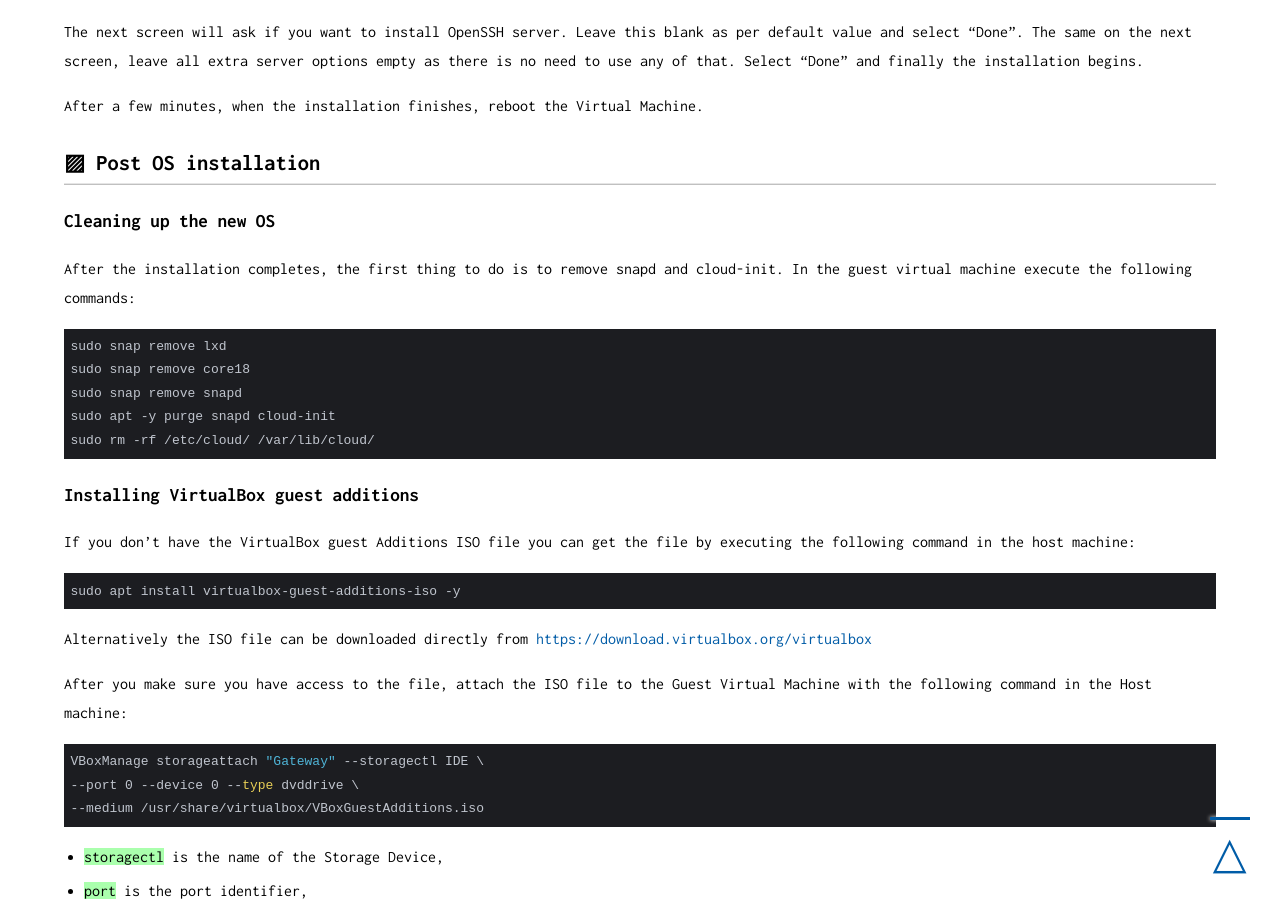
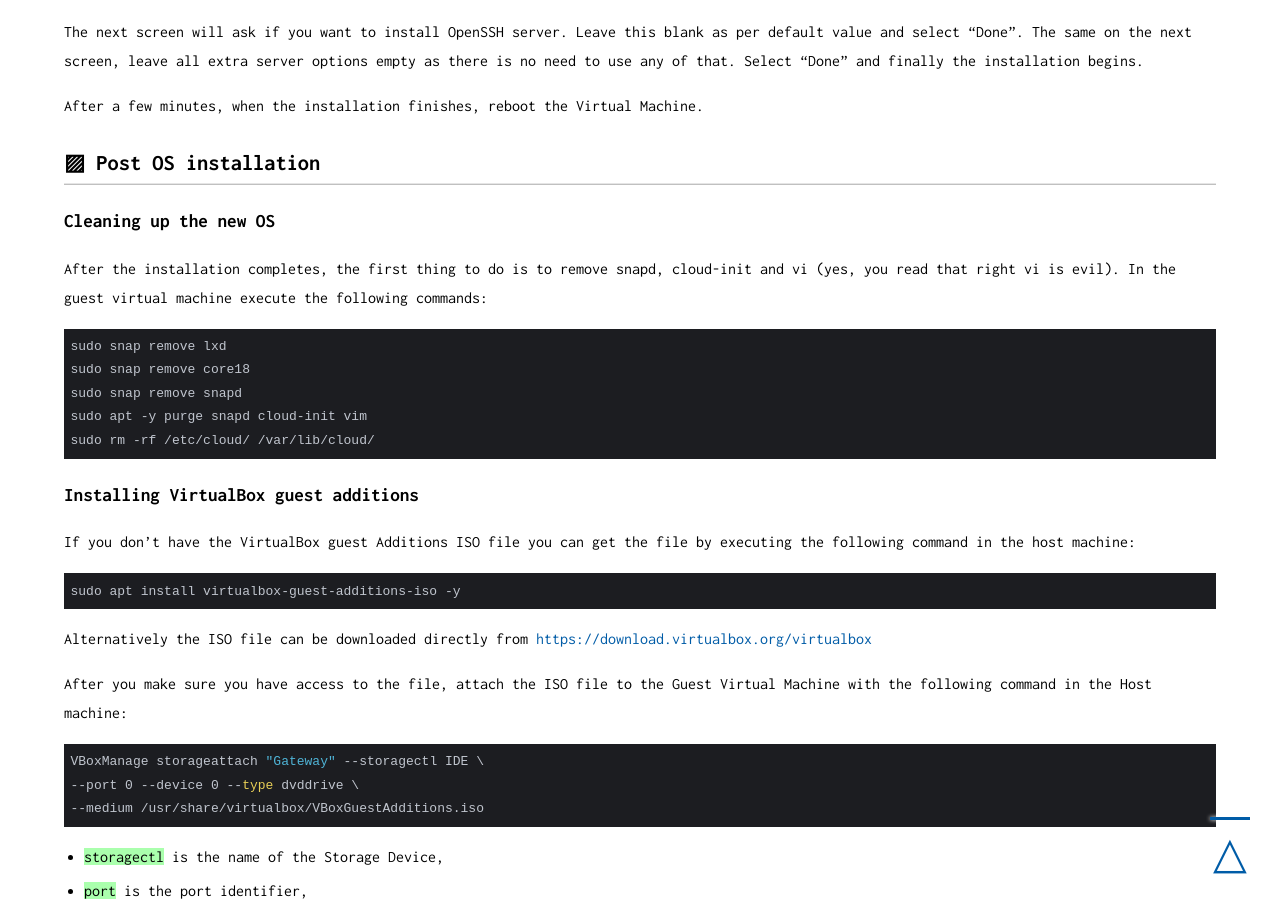
Before and after one commit to qwertzy-antonio-godinho/qwertzy-antonio-godinho.github.io, a Jekyll site: the page built from _posts/2021-02-08-Malware-Lab-Part-1-The-Gateway.md, in a window 1280 px wide and 900 px high, scrolled down 12082 px. Built offline with Jekyll 4.4.1, drawn with Linux system fonts in a browser that asks for light colours.

Commit message:
vi is evil

```diff
--- a/_posts/2021-02-08-Malware-Lab-Part-1-The-Gateway.md
+++ b/_posts/2021-02-08-Malware-Lab-Part-1-The-Gateway.md
@@ -208,12 +208,12 @@ After a few minutes, when the installation finishes, reboot the Virtual Machine.
 
 ## Cleaning up the new OS
 
-After the installation completes, the first thing to do is to remove snapd and cloud-init. In the guest virtual machine execute the following commands:
+After the installation completes, the first thing to do is to remove snapd, cloud-init and vi (yes, you read that right vi is evil). In the guest virtual machine execute the following commands:
 
 <pre><code class="bash">sudo snap remove lxd
 sudo snap remove core18
 sudo snap remove snapd
-sudo apt -y purge snapd cloud-init
+sudo apt -y purge snapd cloud-init vim
 sudo rm -rf /etc/cloud/ /var/lib/cloud/</code></pre>
 
 ## Installing VirtualBox guest additions
```
